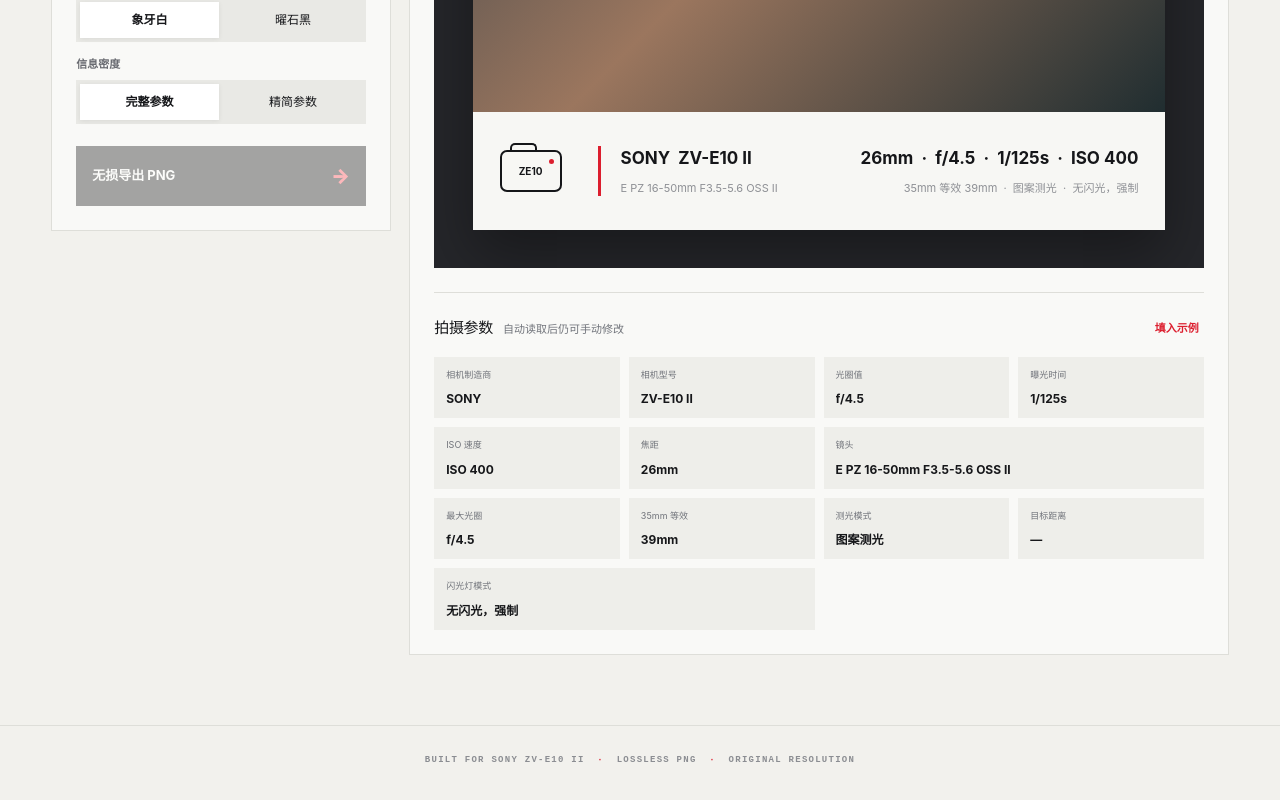
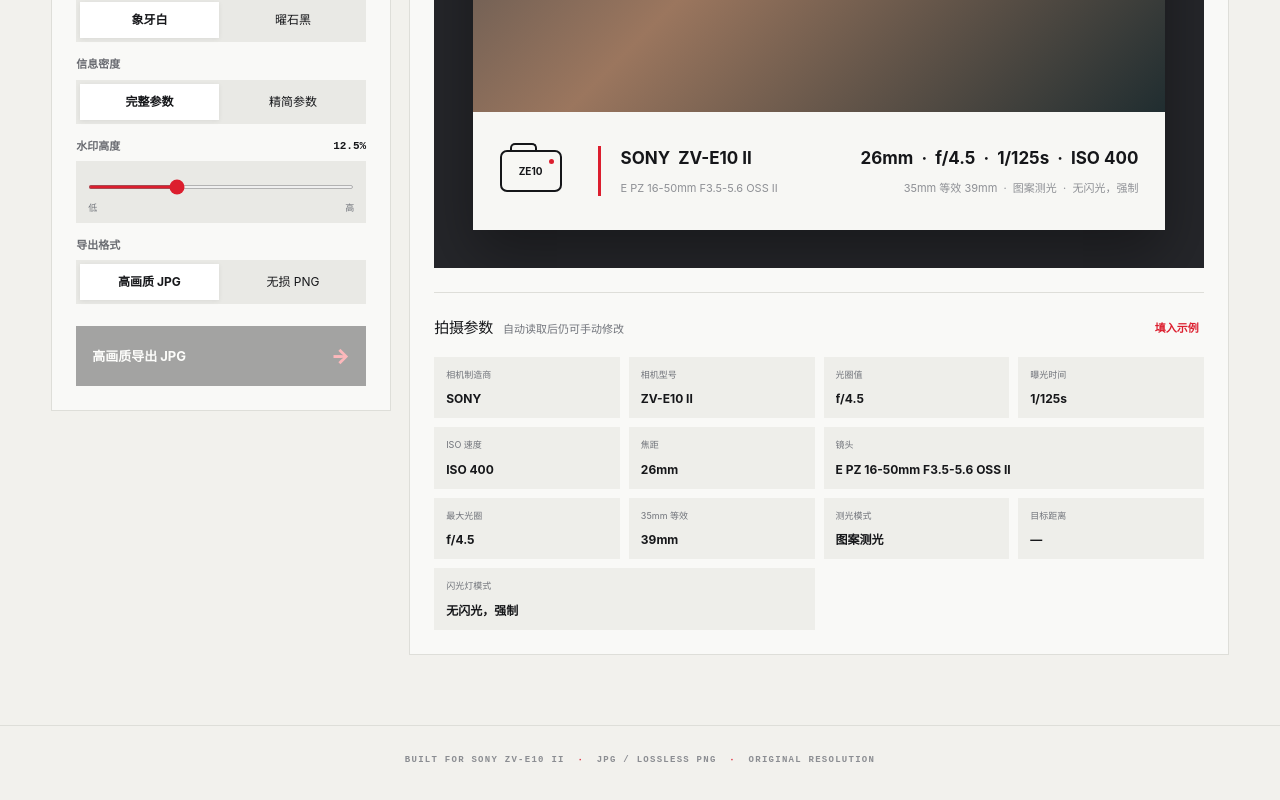
Before and after one commit to koichinoi/zve10-watermark-app, a Next.js app: page / in a window 1280 px wide. Shown: the part 871-1671 px from the top of the page. Built offline with nearby package versions, Linux system fonts and the light colour scheme.

Commit message:
Add export format and watermark height controls

```diff
--- a/app/globals.css
+++ b/app/globals.css
@@ -131,6 +131,11 @@
 .segmented { display: grid; grid-template-columns: 1fr 1fr; gap: 5px; padding: 4px; background: #e9e9e5; }
 .segmented button { border: 0; padding: 9px 8px; background: transparent; cursor: pointer; font-size: 12px; }
 .segmented button.active { background: #fff; box-shadow: 0 1px 5px rgba(20,20,20,.07); font-weight: 700; }
+.range-label { display: flex; align-items: center; justify-content: space-between; }
+.range-label strong { color: var(--ink); font: 700 11px/1 ui-monospace, monospace; }
+.range-setting { padding: 10px 12px 8px; background: #e9e9e5; }
+.range-setting input { width: 100%; height: 4px; margin: 0; accent-color: var(--red); cursor: pointer; }
+.range-setting > div { display: flex; justify-content: space-between; margin-top: 6px; color: var(--muted); font-size: 9px; }
 .export-button { width: 100%; margin-top: 22px; border: 0; padding: 15px 16px; display: flex; align-items: center; justify-content: space-between; background: var(--ink); color: white; cursor: pointer; font-weight: 700; font-size: 13px; }
 .export-button b { color: #ff4d5a; font-size: 20px; }
 .export-button:disabled { opacity: .38; cursor: not-allowed; }
--- a/app/page.tsx
+++ b/app/page.tsx
@@ -5,6 +5,7 @@
 
 type WatermarkTheme = 'light' | 'dark';
 type DetailMode = 'full' | 'compact';
+type ExportFormat = 'jpeg' | 'png';
 
 type PhotoMeta = {
   make: string;
@@ -205,9 +206,10 @@
   meta: PhotoMeta,
   theme: WatermarkTheme,
   detailMode: DetailMode,
+  heightPercent: number,
 ) {
   const width = image.width;
-  const bandHeight = Math.max(90, Math.round(width * (detailMode === 'full' ? 0.125 : 0.105)));
+  const bandHeight = Math.max(72, Math.round(width * heightPercent / 100));
   const canvasHeight = image.height + bandHeight;
   canvas.width = width;
   canvas.height = canvasHeight;
@@ -234,9 +236,9 @@
   ctx.fillRect(dividerX, y0 + (bandHeight - dividerHeight) / 2, Math.max(3, width * 0.001), dividerHeight);
 
   const textX = dividerX + width * 0.023;
-  const brandSize = Math.max(17, width * 0.0225);
-  const smallSize = Math.max(10, width * 0.0115);
-  const tinySize = Math.max(9, width * 0.0098);
+  const brandSize = Math.max(12, Math.min(width * 0.0225, bandHeight * 0.24));
+  const smallSize = Math.max(8, Math.min(width * 0.0115, bandHeight * 0.12));
+  const tinySize = Math.max(7, Math.min(width * 0.0098, bandHeight * 0.1));
   const contentHeight = brandSize + smallSize * 1.5 + (detailMode === 'full' ? tinySize * 1.5 : 0);
   const contentTop = y0 + (bandHeight - contentHeight) / 2;
   const primaryRow = contentTop + brandSize;
@@ -280,6 +282,8 @@
   const [meta, setMeta] = useState<PhotoMeta>(demoMeta);
   const [theme, setTheme] = useState<WatermarkTheme>('light');
   const [detailMode, setDetailMode] = useState<DetailMode>('full');
+  const [exportFormat, setExportFormat] = useState<ExportFormat>('jpeg');
+  const [watermarkHeight, setWatermarkHeight] = useState(12.5);
   const [busy, setBusy] = useState(false);
   const [dragging, setDragging] = useState(false);
   const [status, setStatus] = useState('等待导入照片');
@@ -290,8 +294,8 @@
   }, [loaded]);
 
   useEffect(() => {
-    if (loaded && canvasRef.current) drawWatermark(canvasRef.current, loaded, meta, theme, detailMode);
-  }, [loaded, meta, theme, detailMode]);
+    if (loaded && canvasRef.current) drawWatermark(canvasRef.current, loaded, meta, theme, detailMode, watermarkHeight);
+  }, [loaded, meta, theme, detailMode, watermarkHeight]);
 
   useEffect(() => () => loadedRef.current?.cleanup?.(), []);
 
@@ -372,7 +376,9 @@
   const download = () => {
     const canvas = canvasRef.current;
     if (!canvas || !loaded) return;
-    setStatus('正在生成原尺寸无损 PNG…');
+    const lossless = exportFormat === 'png';
+    const label = lossless ? '原尺寸无损 PNG' : '原尺寸高画质 JPG';
+    setStatus(`正在生成${label}…`);
     canvas.toBlob((blob) => {
       if (!blob) {
         setError('导出失败，请重试。');
@@ -381,12 +387,12 @@
       const url = URL.createObjectURL(blob);
       const anchor = document.createElement('a');
       const base = loaded.name.replace(/\.[^.]+$/, '');
-      anchor.download = `${base}_ZVE10II_水印.png`;
+      anchor.download = `${base}_ZVE10II_水印.${lossless ? 'png' : 'jpg'}`;
       anchor.href = url;
       anchor.click();
       window.setTimeout(() => URL.revokeObjectURL(url), 1000);
-      setStatus('原尺寸无损水印照片已导出');
-    }, 'image/png');
+      setStatus(`${label}已导出`);
+    }, lossless ? 'image/png' : 'image/jpeg', lossless ? undefined : 0.98);
   };
 
   return (
@@ -455,8 +461,28 @@
             <button className={detailMode === 'compact' ? 'active' : ''} onClick={() => setDetailMode('compact')}>精简参数</button>
           </div>
 
+          <label className="setting-label range-label"><span>水印高度</span><strong>{watermarkHeight.toFixed(1)}%</strong></label>
+          <div className="range-setting">
+            <input
+              type="range"
+              min="8"
+              max="22"
+              step="0.5"
+              value={watermarkHeight}
+              onChange={(event) => setWatermarkHeight(Number(event.target.value))}
+              aria-label="水印高度"
+            />
+            <div><span>低</span><span>高</span></div>
+          </div>
+
+          <label className="setting-label">导出格式</label>
+          <div className="segmented">
+            <button className={exportFormat === 'jpeg' ? 'active' : ''} onClick={() => setExportFormat('jpeg')}>高画质 JPG</button>
+            <button className={exportFormat === 'png' ? 'active' : ''} onClick={() => setExportFormat('png')}>无损 PNG</button>
+          </div>
+
           <button className="export-button" disabled={!loaded || busy} onClick={download}>
-            <span>无损导出 PNG</span><b>→</b>
+            <span>{exportFormat === 'png' ? '无损导出 PNG' : '高画质导出 JPG'}</span><b>→</b>
           </button>
         </aside>
 
@@ -495,7 +521,7 @@
         </section>
       </div>
 
-      <footer>BUILT FOR SONY ZV-E10 II <span>·</span> LOSSLESS PNG <span>·</span> ORIGINAL RESOLUTION</footer>
+      <footer>BUILT FOR SONY ZV-E10 II <span>·</span> JPG / LOSSLESS PNG <span>·</span> ORIGINAL RESOLUTION</footer>
     </main>
   );
 }
```
Also changed, not shown: 1 other file (tests, documents, lock files or other folders).
